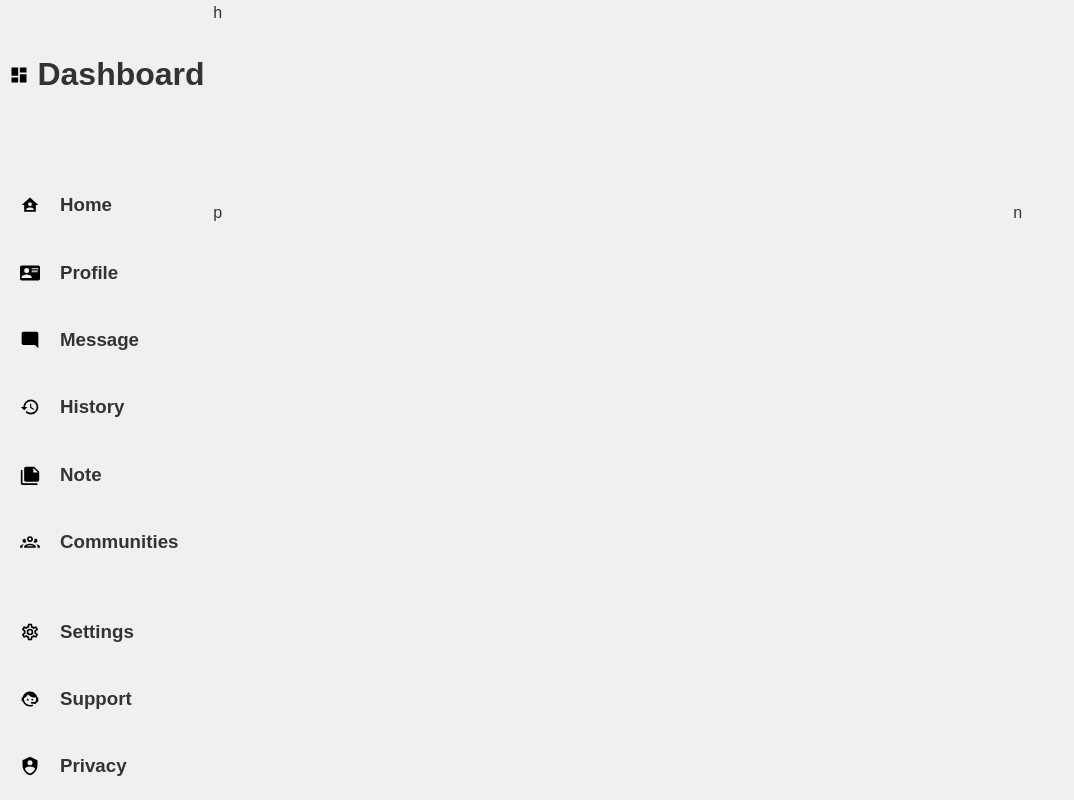
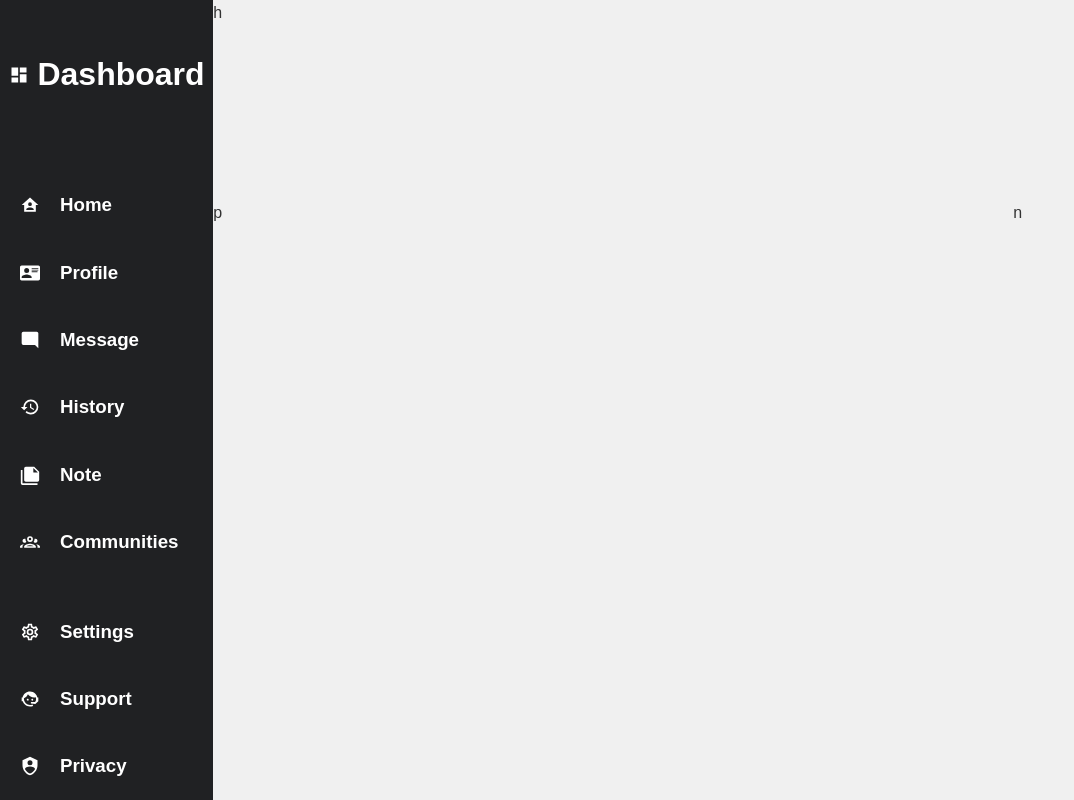
Before and after one commit to beMimg/admin-dashboard, a plain HTML site: page index.html in a window 1280 px wide. Shown: the whole page, without its empty margins (0-1074 px from the left). Drawn offline with Linux system fonts and the light colour scheme.

Commit message:
sidebar complete

```diff
--- a/style.css
+++ b/style.css
@@ -1,3 +1,7 @@
+:root {
+  --theme-color: #202123;
+}
+
 body {
   margin: 0;
   padding: 0;
@@ -14,11 +18,17 @@ body {
 img {
   height: 20px;
 }
+
 .sidebar {
   display: grid;
   grid-template-rows: 1fr 3fr 1fr;
   align-items: center;
   height: 100vh; /* ATENTION*/
+  background-color: var(--theme-color);
+  color: white;
+}
+.sidebar img {
+  filter: brightness(0) invert(1);
 }
 
 .dashboard {
```
